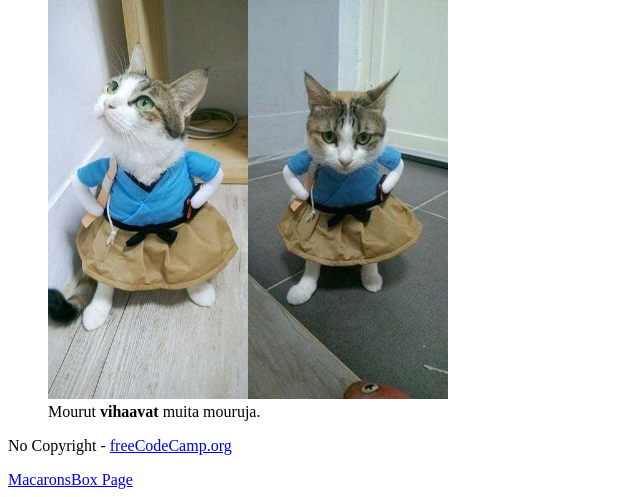
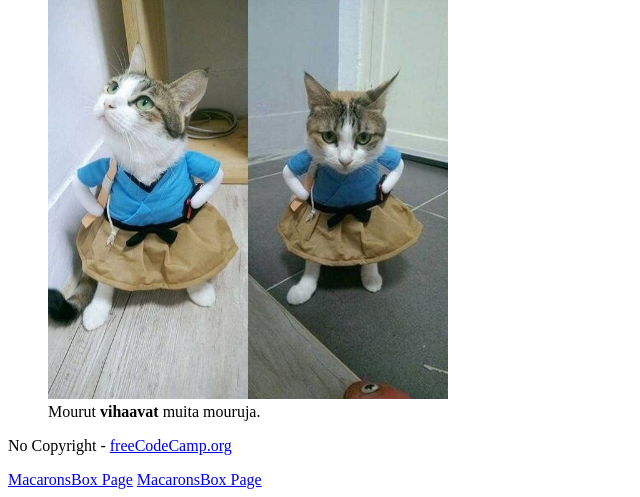
Before and after one commit to ButcherT360/freecodecamp_TH, an ASP.NET Core app: page / in a window 1280 px wide. Shown: the part 1907-2404 px from the top of the page, without its empty margins (0-640 px from the left). Run offline with ASP.NET Core 8, Linux system fonts and the light colour scheme; style sheets or scripts are compiled from the project's sources.

Commit message:
Matkustussivulink

```diff
--- a/freecodecamp_TH/Components/Pages/Home.razor
+++ b/freecodecamp_TH/Components/Pages/Home.razor
@@ -47,5 +47,6 @@
         </p>
     </footer>
     <a href="/Macaronsbox">MacaronsBox Page</a>
+    <a href="/MatkustusSivu">MacaronsBox Page</a>
 </body>
 </html>
```
